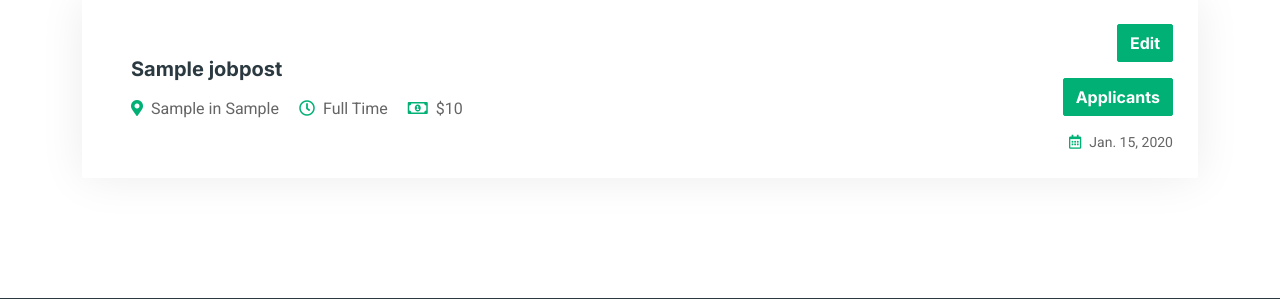
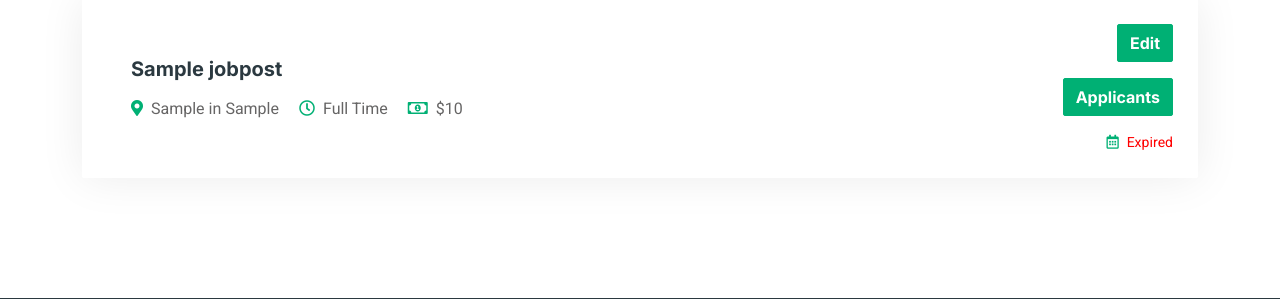
Before and after one commit to Sthamar/jobportal, a Django app: page /index in a window 1280 px wide. Shown: the part 462-761 px from the top of the page. Run offline with Django 5.2, Linux system fonts and the light colour scheme; a user stored in the database is signed in; tables that the repository leaves empty hold one stand-in row (values such as "Sample post"); some libraries are stand-ins or nearby versions.

Commit message:
updated employer template

```diff
--- a/employer/templates/employer/index.html
+++ b/employer/templates/employer/index.html
@@ -92,7 +92,11 @@
                                         <div class="d-flex mb-3">
                                             <a class="btn btn-primary" href="{% url "applicant_list" job.slug %}">Applicants</a>
                                         </div>
+                                        {% if job.is_expired %}
+                                        <small class="text-truncate" style="color:red"><i class="far fa-calendar-alt text-primary me-2"></i>Expired</small>
+                                        {% else %}
                                         <small class="text-truncate"><i class="far fa-calendar-alt text-primary me-2"></i>{{job.expiry}}</small>
+                                        {% endif %}
                                     </div>
                                 </div>
                             </div>
@@ -120,7 +124,11 @@
                                         <div class="d-flex mb-3">
                                             <a class="btn btn-primary" href="{% url "applicant_list" job.slug  %}">Applicants</a>
                                         </div>
+                                        {% if job.is_expired %}
+                                        <small class="text-truncate" style="color:red"><i class="far fa-calendar-alt text-primary me-2"></i>Expired</small>
+                                        {% else %}
                                         <small class="text-truncate"><i class="far fa-calendar-alt text-primary me-2"></i>{{job.expiry}}</small>
+                                        {% endif %}
                                     </div>
                                 </div>
                             </div>
@@ -147,7 +155,11 @@
                                         <div class="d-flex mb-3">
                                             <a class="btn btn-primary" href="{% url "applicant_list" job.slug  %}">Applicants</a>
                                         </div>
+                                        {% if job.is_expired %}
+                                        <small class="text-truncate" style="color:red"><i class="far fa-calendar-alt text-primary me-2"></i>Expired</small>
+                                        {% else %}
                                         <small class="text-truncate"><i class="far fa-calendar-alt text-primary me-2"></i>{{job.expiry}}</small>
+                                        {% endif %}
                                     </div>
                                 </div>
                             </div>
```
